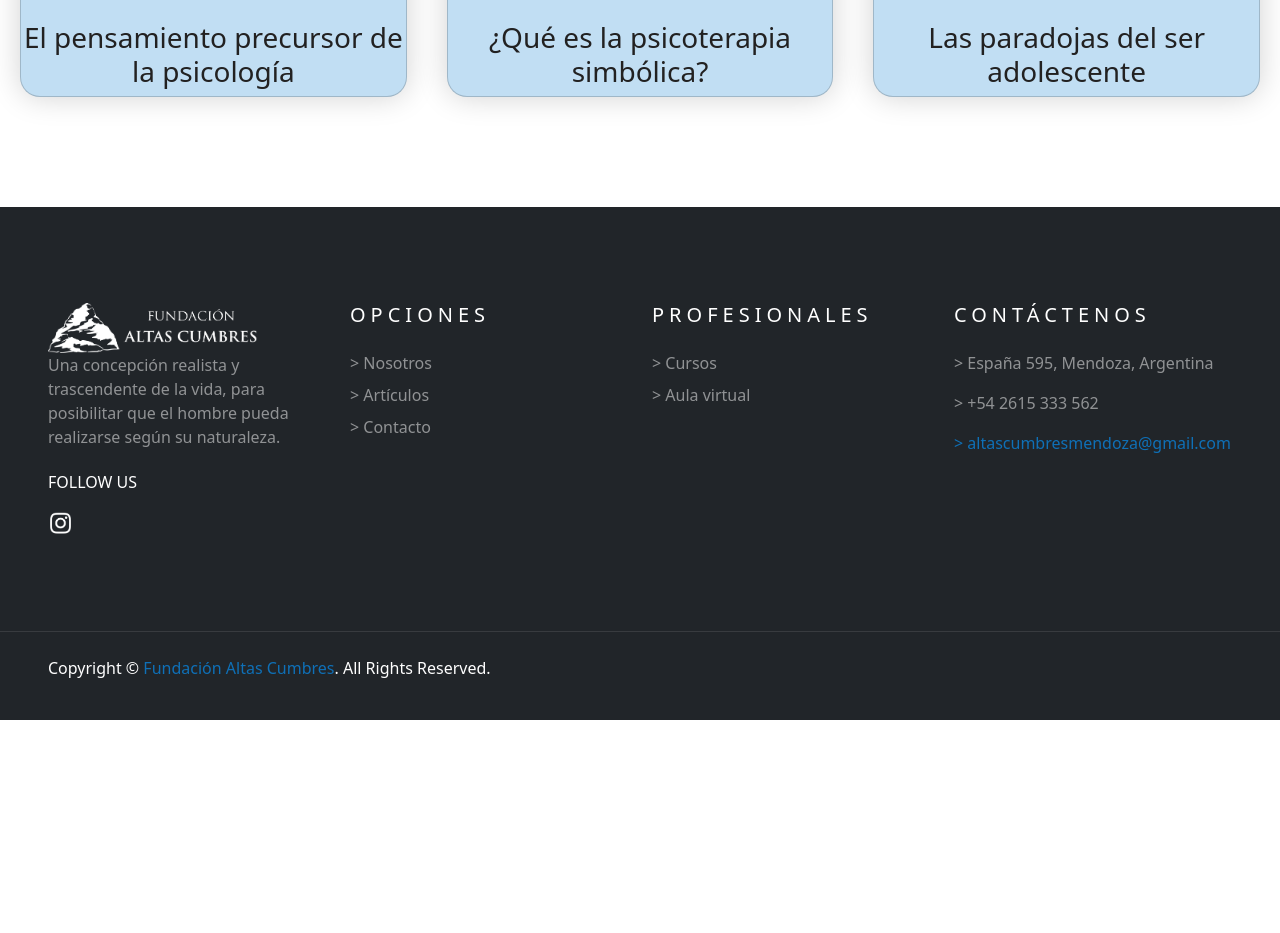
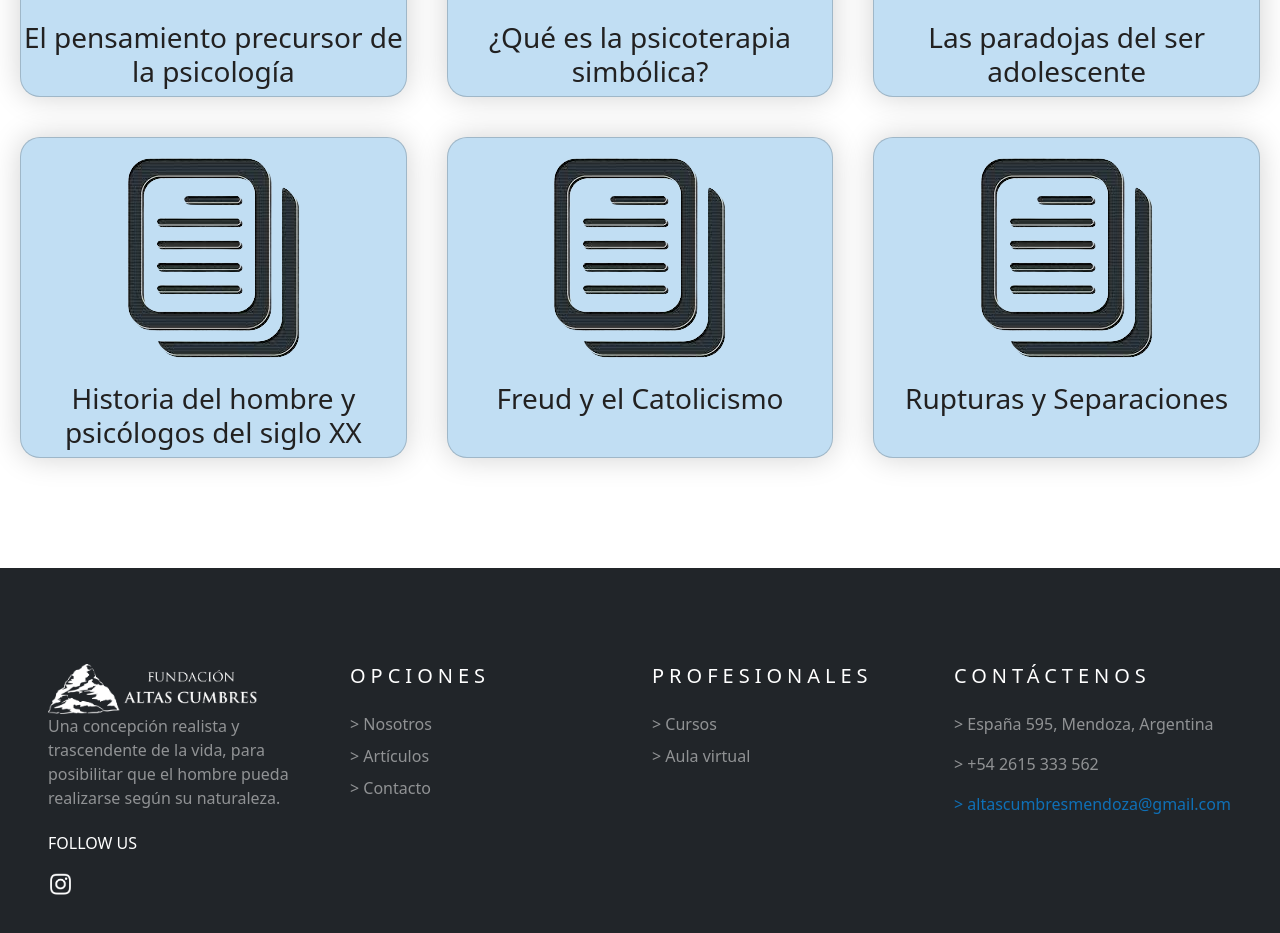
Before and after one commit to LuisMaria-Laudadio/FundacionAltasCumbres, a plain HTML site: page pages/articulos.html in a window 1280 px wide. Shown: the part 920-1853 px from the top of the page. Before the commit the page ends 1640 px from the top, so only its background shows below. Drawn offline with nearby package versions, Linux system fonts and the light colour scheme.

Commit message:
Subida de articulos

```diff
--- a/pages/articulos.html
+++ b/pages/articulos.html
@@ -71,12 +71,12 @@
   <div class="cards">
     <div class="card card1">
       <div class="container">
-        <a href="../articulos/psicoterapia_simbolica.pdf" target="_blank">
+        <a href="../articulos/pensamientoprecursor.pdf" target="_blank">
           <img src="../imagenes/articulos/images-removebg-preview.png" alt="articulos-logo">
         </a>
       </div>
       <div class="detalis">
-        <a href="../articulos/psicoterapia_simbolica.pdf" target="_blank">
+        <a href="../articulos/pensamientoprecursor.pdf" target="_blank">
           <h3 style="color: #222121;">El pensamiento precursor de la psicología</h3>
         </a>
 
@@ -84,13 +84,13 @@
     </div>
     <div class="card card2">
       <div class="container">
-        <a href="http://" target="_blank">
+        <a href="../articulos/psicoterapia_simbolica.pdf" target="_blank">
           <img src="../imagenes/articulos/images-removebg-preview.png" alt="articulos-logo">
         </a>
 
       </div>
       <div class="detalis">
-        <a href="http://" target="_blank">
+        <a href="../articulos/psicoterapia_simbolica.pdf" target="_blank">
           <h3 style="color: #222121;">¿Qué es la psicoterapia simbólica?</h3>
         </a>
 
@@ -98,14 +98,56 @@
     </div>
     <div class="card card3">
       <div class="container">
-        <a href="http://" target="_blank">
+        <a href="../articulos/paradojas_ser_adolescente.pdf" target="_blank">
           <img src="../imagenes/articulos/images-removebg-preview.png" alt="articulos-logo">
         </a>
 
       </div>
       <div class="detalis">
-        <a href="http://" target="_blank">
+        <a href="../articulos/paradojas_ser_adolescente.pdf" target="_blank">
           <h3 style="color: #222121;">Las paradojas del ser adolescente</h3>
+        </a>
+
+      </div>
+    </div>
+
+    <div class="card card1">
+      <div class="container">
+        <a href="../articulos/Breve historia del hombre y psicólogos del siglo XX.pdf" target="_blank">
+          <img src="../imagenes/articulos/images-removebg-preview.png" alt="articulos-logo">
+        </a>
+      </div>
+      <div class="detalis">
+        <a href="../articulos/Breve historia del hombre y psicólogos del siglo XX.pdf" target="_blank">
+          <h3 style="color: #222121;">Historia del hombre y psicólogos del siglo XX</h3>
+        </a>
+
+      </div>
+    </div>
+
+    <div class="card card1">
+      <div class="container">
+        <a href="../articulos/FREUD Y EL CATOLICISMO (2)(1).pdf" target="_blank">
+          <img src="../imagenes/articulos/images-removebg-preview.png" alt="articulos-logo">
+        </a>
+      </div>
+      <div class="detalis">
+        <a href="../articulos/FREUD Y EL CATOLICISMO (2)(1).pdf" target="_blank">
+          <h3 style="color: #222121;">Freud y el Catolicismo</h3>
+        </a>
+
+      </div>
+    </div>
+
+    <div class="card card1">
+      <div class="container">
+        <a href="../articulos/Rupturas y separaciones.pdf" target="_blank">
+          <img src="../imagenes/articulos/images-removebg-preview.png" alt="articulos-logo">
+        </a>
+      </div>
+      <div class="detalis">
+        <a href="../articulos/Rupturas y separaciones.pdf" target="_blank">
+          <h3 style="color: #222121;">Rupturas y Separaciones</h3>
         </a>
 
       </div>
```
Also changed, not shown: index.html (+1 -1 lines), imagenes/articulos/111.png (deleted), imagenes/articulos/122.png (deleted), imagenes/articulos/download.png (deleted), imagenes/articulos/images-removebg-.png (deleted), imagenes/img-articulo1.png (deleted), imagenes/img-articulo2.png (deleted), imagenes/img-articulo3.png (deleted), imagenes/montania.jpg (renamed from imagenes/montaña.jpg), 3 other files.
